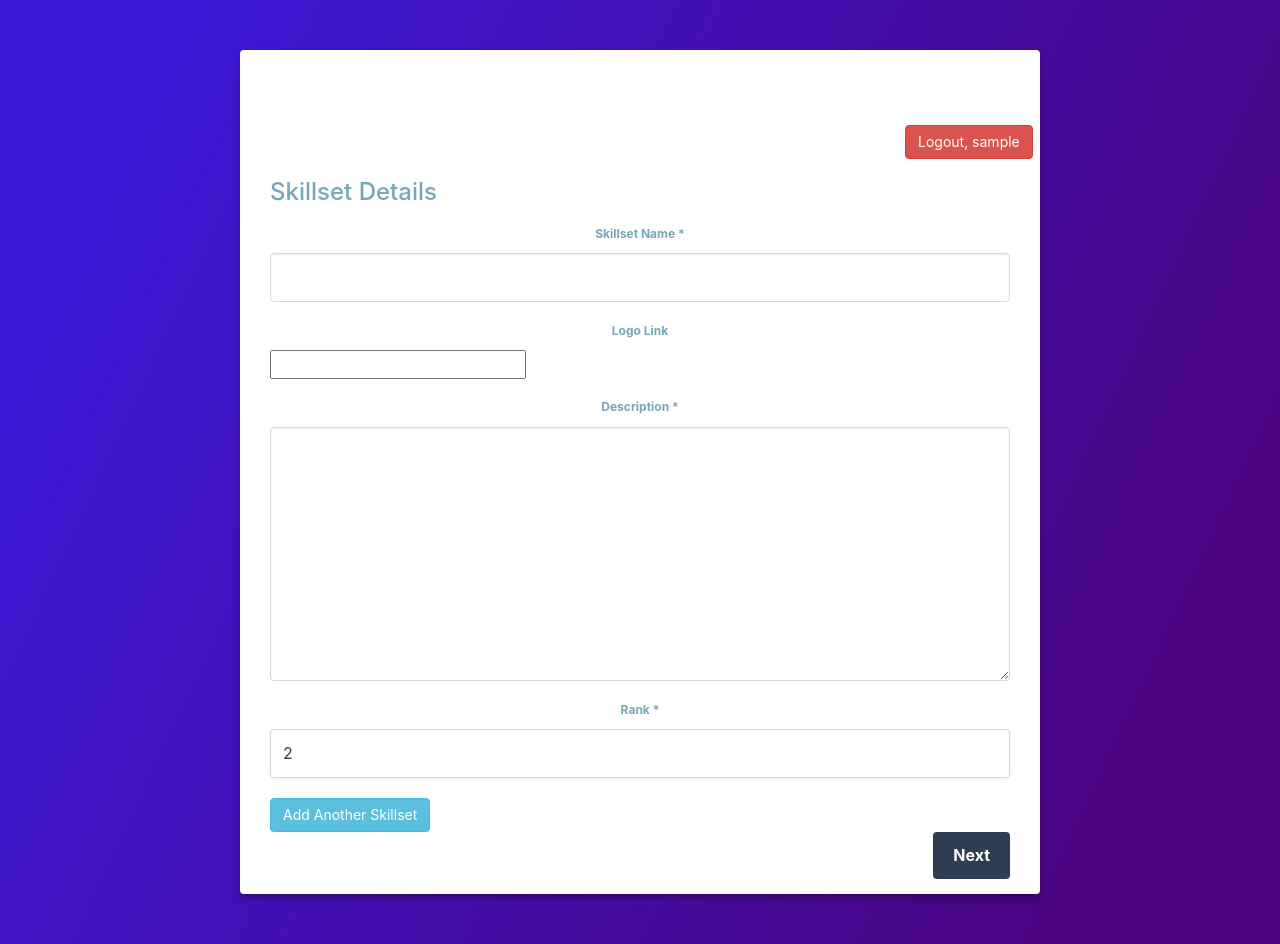
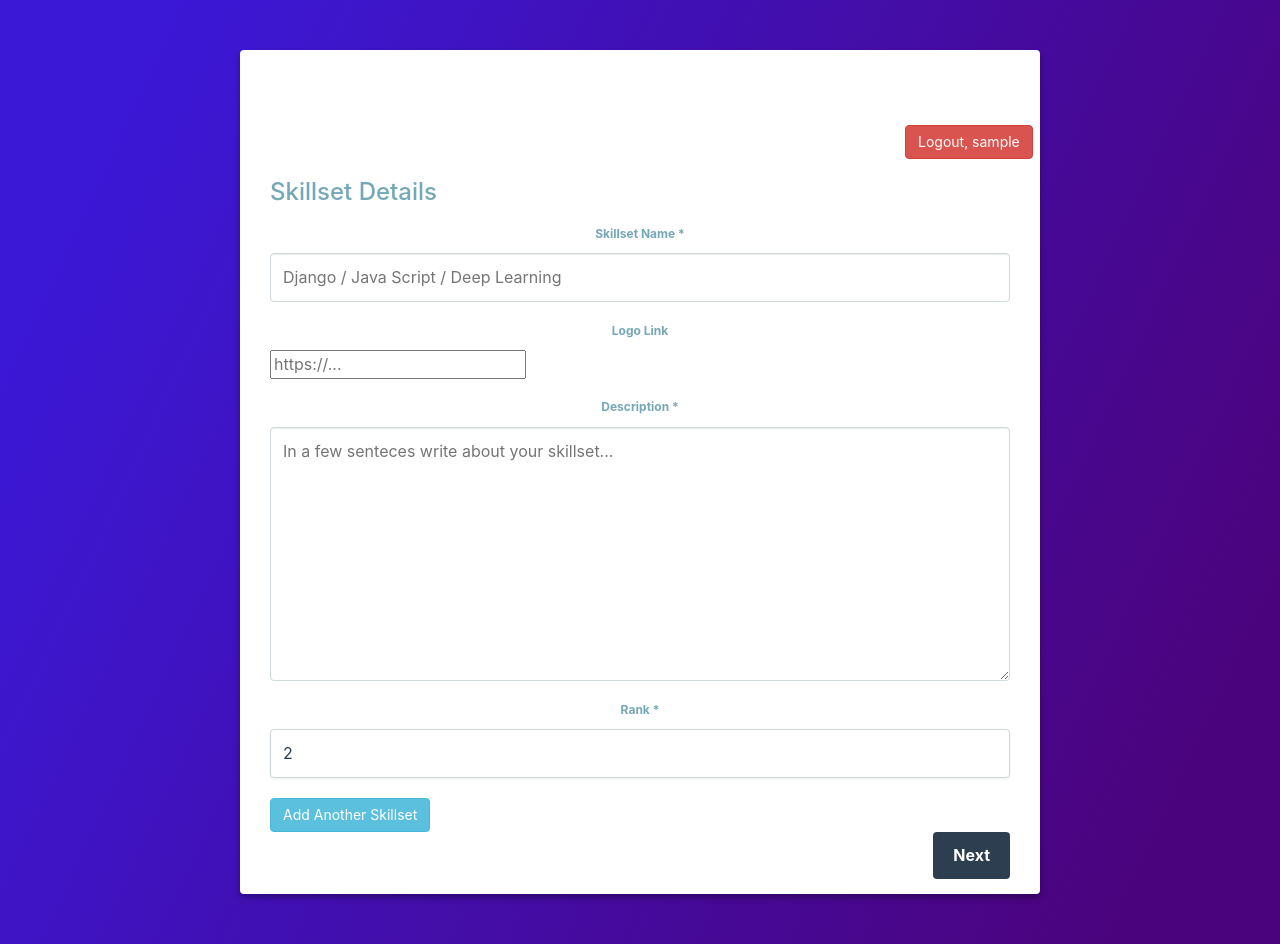
Before and after one commit to sam505/Portfolio, a Django app: page /create/skillset in a window 1280 px wide. Run offline with Django 4.2, Linux system fonts and the light colour scheme; the visitor is signed in with stand-in values (Sample User, id 1); some libraries are stand-ins or nearby versions.

Commit message:
Update skillset form

```diff
--- a/templates/user_interface/skillset.html
+++ b/templates/user_interface/skillset.html
@@ -1,4 +1,5 @@
 {% extends "user_interface/create_layout.html" %}
+{% load widget_tweaks %}
 
 {% block body %}
 <form class="vue-form" method="POST" enctype="multipart/form-data" action="{% url 'skillset' %}">
@@ -14,7 +15,7 @@
     <!-- Skillset Title -->
     <div>
       <label class="label" for="name">Skillset Name *</label>
-      {{ skillsFORM.skillTitle }}
+      {% render_field skillsFORM.skillTitle placeholder="Django / Java Script / Deep Learning" %}
       {% for error in skillsFORM.skillTitle.errors %}
       <span class="text-danger ml-2">{{ error }}</span>
       {% endfor %}
@@ -23,7 +24,7 @@
     <!-- Logo Link -->
     <div>
       <label class="label" for="email">Logo Link</label>
-      {{ skillsFORM.logolink }}
+      {% render_field skillsFORM.logolink placeholder="https://..." %}
       {% for error in skillsFORM.logolink.errors %}
       <span class="text-danger ml-2">{{ error }}</span>
       {% endfor %}
@@ -32,7 +33,7 @@
     <!-- Description -->
     <div>
       <label class="label" for="textarea">Description *</label>
-      {{ skillsFORM.skillDescription }}
+      {% render_field skillsFORM.skillDescription placeholder="In a few senteces write about your skillset..." %}
       {% for error in skillsFORM.skillDescription.errors %}
       <span class="text-danger ml-2">{{ error }}</span>
       {% endfor %}
```
